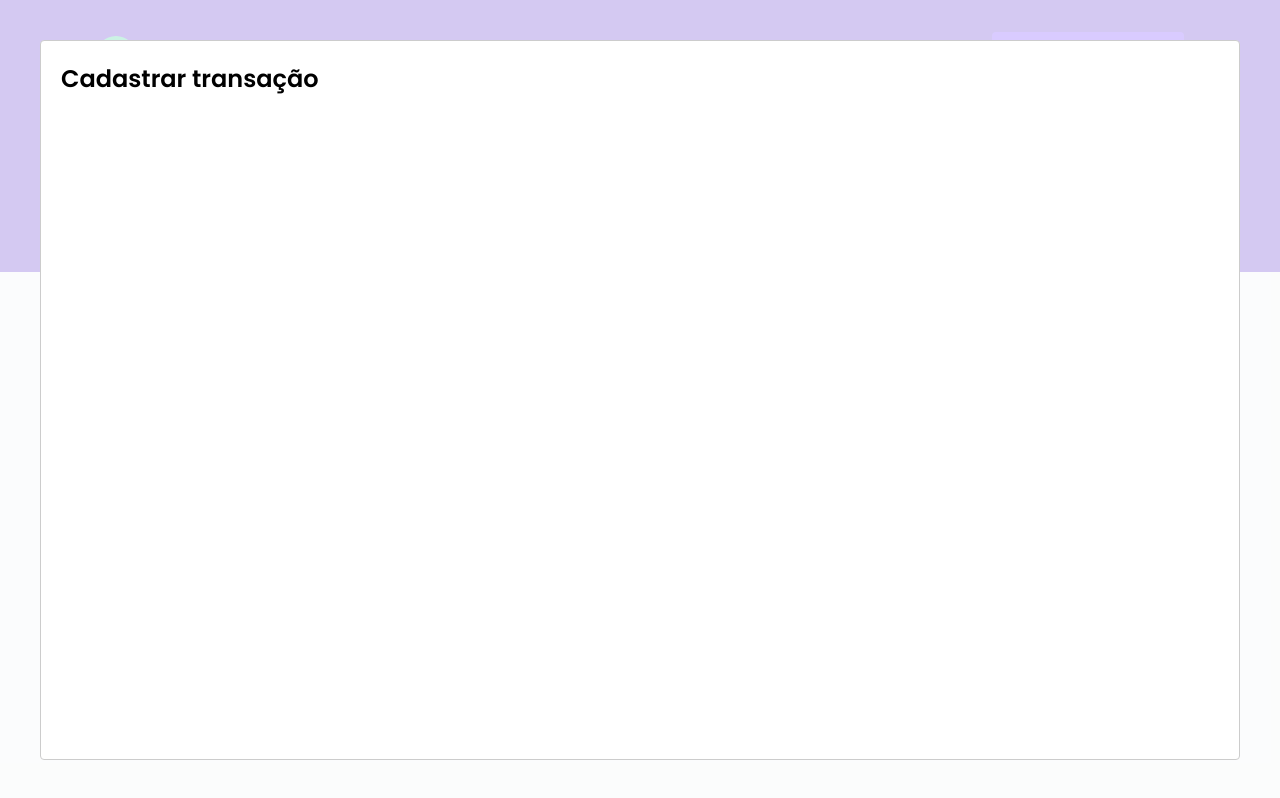
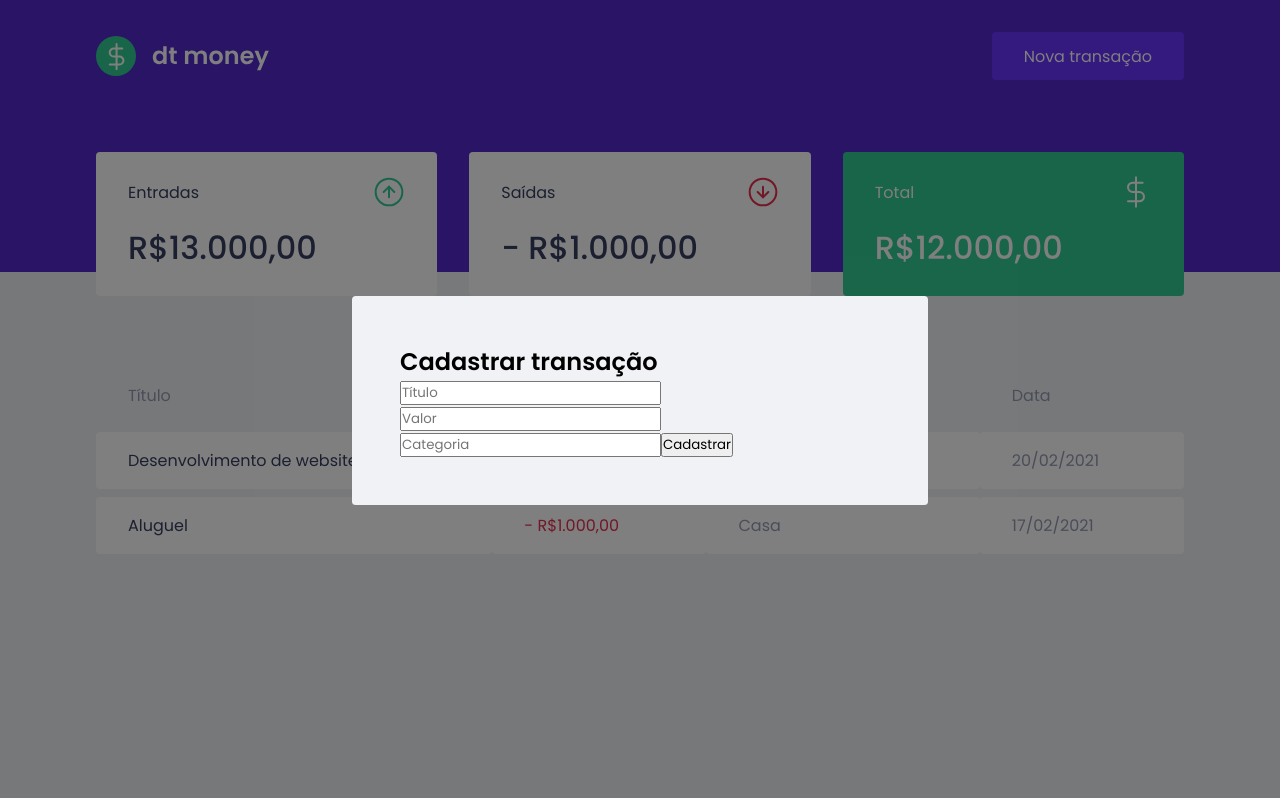
Before and after one commit to andreluizmicro/dtmoney, a React (Create React App) app: page / in a window 1280 px wide. Both pictures are taken after a click on the button "Nova transação". Built offline with nearby package versions, Linux system fonts and the light colour scheme; no server answers; what miragejs would draw is missing.

Commit message:
Criado e estilizado o formulario do modal

```diff
--- a/src/components/NewTransactionModal/index.tsx
+++ b/src/components/NewTransactionModal/index.tsx
@@ -1,4 +1,5 @@
 import Modal from "react-modal";
+import { Container } from "./styles";
 
 interface NewTransactionModalProps {
   isOpen: boolean;
@@ -10,8 +11,23 @@
   onRequestClose,
 }: NewTransactionModalProps) {
   return (
-    <Modal isOpen={isOpen} onRequestClose={onRequestClose}>
-      <h2>Cadastrar transação</h2>
+    <Modal
+      isOpen={isOpen}
+      onRequestClose={onRequestClose}
+      overlayClassName="react-modal-overlay"
+      className="react-modal-content"
+    >
+      <Container>
+        <h2>Cadastrar transação</h2>
+
+        <input placeholder="Título" />
+
+        <input type="number" placeholder="Valor" />
+
+        <input placeholder="Categoria" />
+
+        <button type="submit">Cadastrar</button>
+      </Container>
     </Modal>
   );
 }
--- a/src/components/NewTransactionModal/styles.ts
+++ b/src/components/NewTransactionModal/styles.ts
@@ -1,3 +1,3 @@
 import styled from 'styled-components';
 
-export const Container = styled.div``;
+export const Container = styled.form``;
--- a/src/styles/global.ts
+++ b/src/styles/global.ts
@@ -2,7 +2,7 @@
 
 export const GlobalStyle = createGlobalStyle`
     : root {
-        --brackground: #f0f2f5;
+        --background: #f0f2f5;
         --red: #E52E4D;
         --green: #33CC95;
         --blue: #5429CC;
@@ -35,7 +35,7 @@
     // REM = 1rem = font-size da página, logo se a font-size === 16px 1rem será 16px
 
     body {
-        background: var(--brackground);
+        background: var(--background);
         -webkit-font-smoothing: antialiased;
     }
 
@@ -57,4 +57,26 @@
         opacity: 0.6;
         cursor: not-allowed;
     }
+
+    .react-modal-overlay {
+        background: rgba(0, 0, 0, 0.5);
+
+        position: fixed;
+        top: 0;
+        bottom: 0;
+        right: 0;
+        left: 0;
+
+        display: flex;
+        align-items: center;
+        justify-content: center;
+    }
+    .react-modal-content {
+        width: 100%;
+        max-width: 576px;
+        background: var(--background);
+        padding: 3rem;
+        position: relative;
+        border-radius: 0.24rem;
+    }
 `;
```
